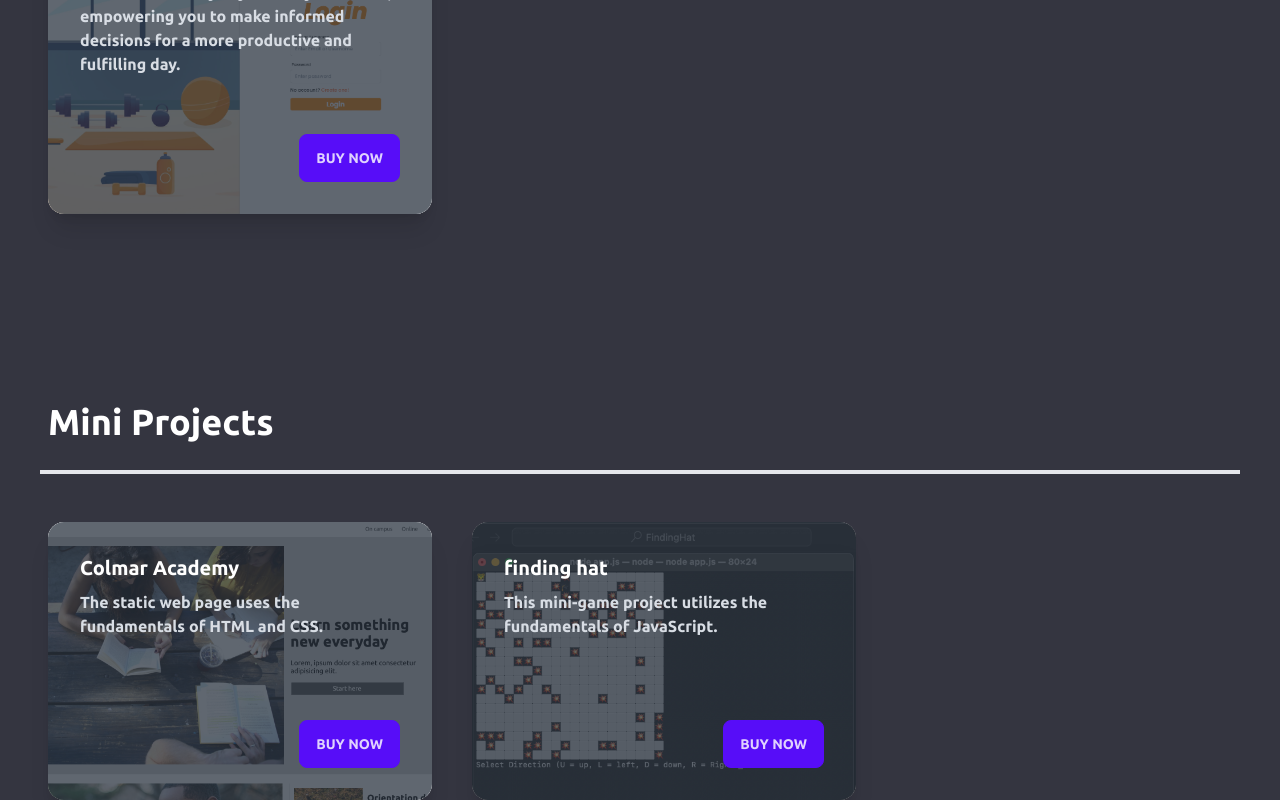
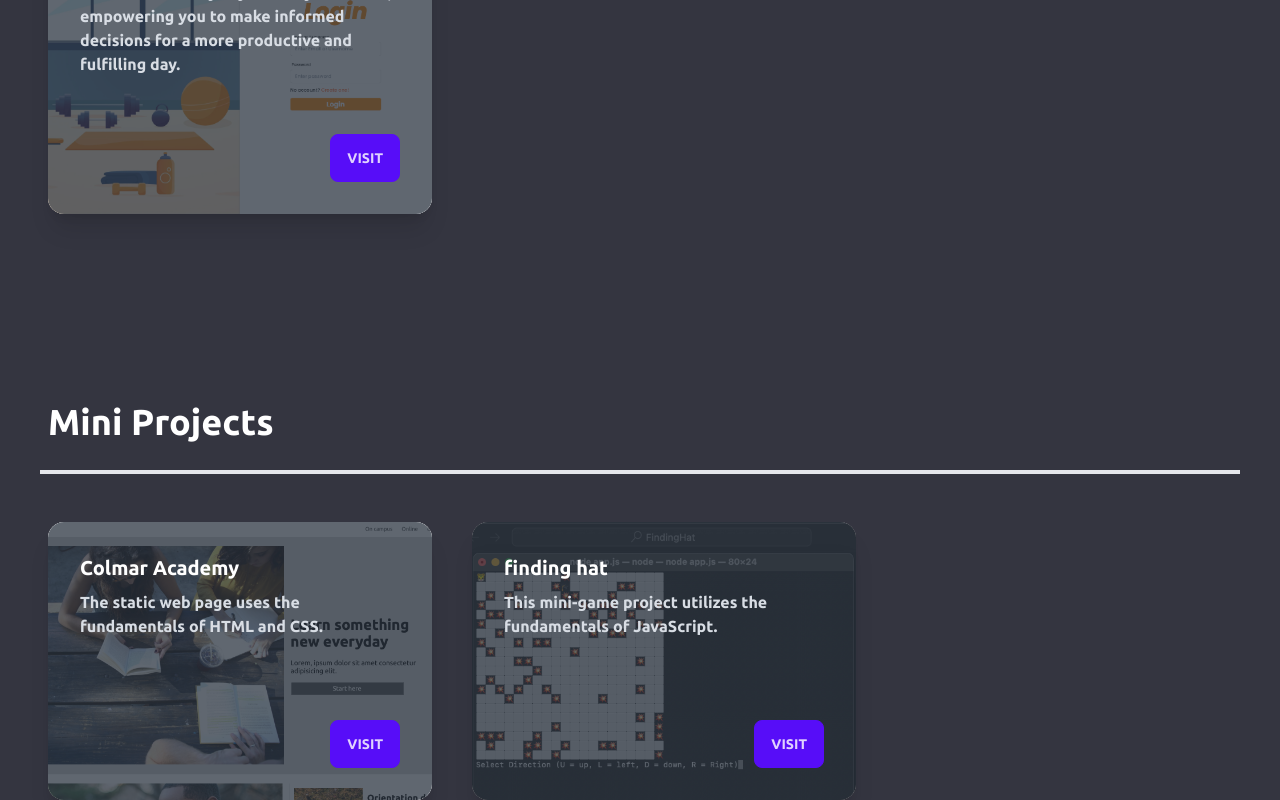
Before and after one commit to Charat-Ninjar/portfolio, a React (Vite) app: page /Project in a window 1280 px wide. Shown: the part 420-1220 px from the top of the page. Built offline with nearby package versions, Linux system fonts and the light colour scheme; a web font is replaced by a local one.

Commit message:
add link to project

```diff
--- a/src/components/MiniprojectCard.jsx
+++ b/src/components/MiniprojectCard.jsx
@@ -21,7 +21,12 @@ const MiniProjectCard = () => {
             <h2 className="card-title text-white">{project.name}</h2>
             <p>{project.description}</p>
             <div className="card-actions justify-end">
-              <button className="btn btn-primary">Buy Now</button>
+              <a
+              href={project.url}
+              target="_blank"
+              rel="..">
+              <button className="btn btn-primary">Visit</button>
+              </a>
             </div>
           </div>
         </div>
--- a/src/components/ProjectCard.jsx
+++ b/src/components/ProjectCard.jsx
@@ -17,7 +17,9 @@ const ProjectCard = () => {
           <h2 className="card-title text-white">{project.name}</h2>
           <p>{project.description}</p>
           <div className="card-actions justify-end">
-            <button className="btn btn-primary">Buy Now</button>
+
+            <button className="btn btn-primary">Visit</button>
+
           </div>
         </div>
       </div>
--- a/src/components/ProjectData.jsx
+++ b/src/components/ProjectData.jsx
@@ -17,12 +17,14 @@ const ProjectData = ({ children }) => {
         name: "Colmar Academy",
         project: "/colmar.png",
         description: "The static web page uses the fundamentals of HTML and CSS.",
+        url: "https://colmar-assignment.vercel.app/"
       },
       {
         name: "finding hat",
         project: "/findinghat.png",
         description:
           "This mini-game project utilizes the fundamentals of JavaScript.",
+          url: "https://colmar-assignment.vercel.app/"
       },
     ])
   return (
--- a/src/components/downloadCV.jsx
+++ b/src/components/downloadCV.jsx
@@ -8,7 +8,7 @@ const Download = () => {
       rel="noopener noreferrer"
     >
       <div class="border-2 border-white-500 rounded-lg p-4 text-center text-white-500 shadow-lg icon">
-        <span class="text-xl font-semibold text-color-white">Download my CV here</span>
+        <span class="text-xl font-semibold text-white">Download my CV here</span>
       </div>
     </a>
   );
```
